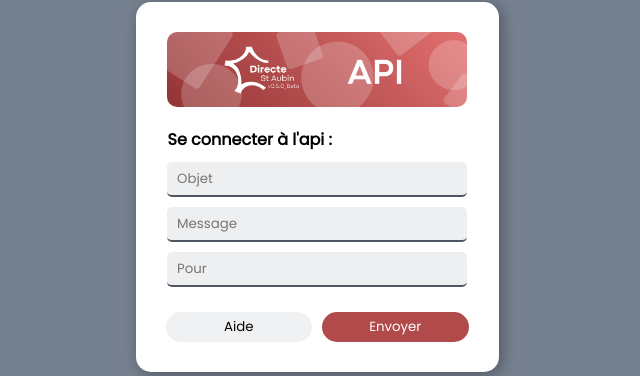
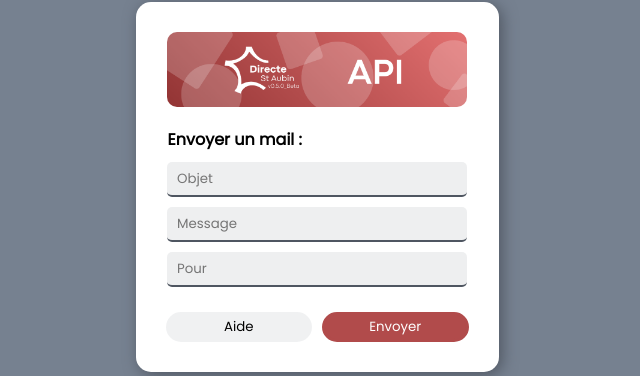
Before and after one commit to noappertBD/DirecteStAubin, a Flask app: page /mail/send/ in a window 1280 px wide. Shown: the part 213-589 px from the top of the page, without its empty margins (323-963 px from the left). Run offline with Flask 3, Linux system fonts and the light colour scheme.

Commit message:
Edit commit prédecent

```diff
--- a/templates/mailsend.html
+++ b/templates/mailsend.html
@@ -14,7 +14,7 @@
         <div class="login">
             <div class="banner"></div>
             <!-- username password POST -->
-            <p>Se connecter à l'api :</p>
+            <p>Envoyer un mail :</p>
             <input spellcheck="false" class="text" type="text" name="subject" placeholder="Objet" required/>
             <input spellcheck="false" class="text" type="text" name="content" placeholder="Message" required/>
             <input spellcheck="false" class="text" type="text" name="to" placeholder="Pour" required/>
```
